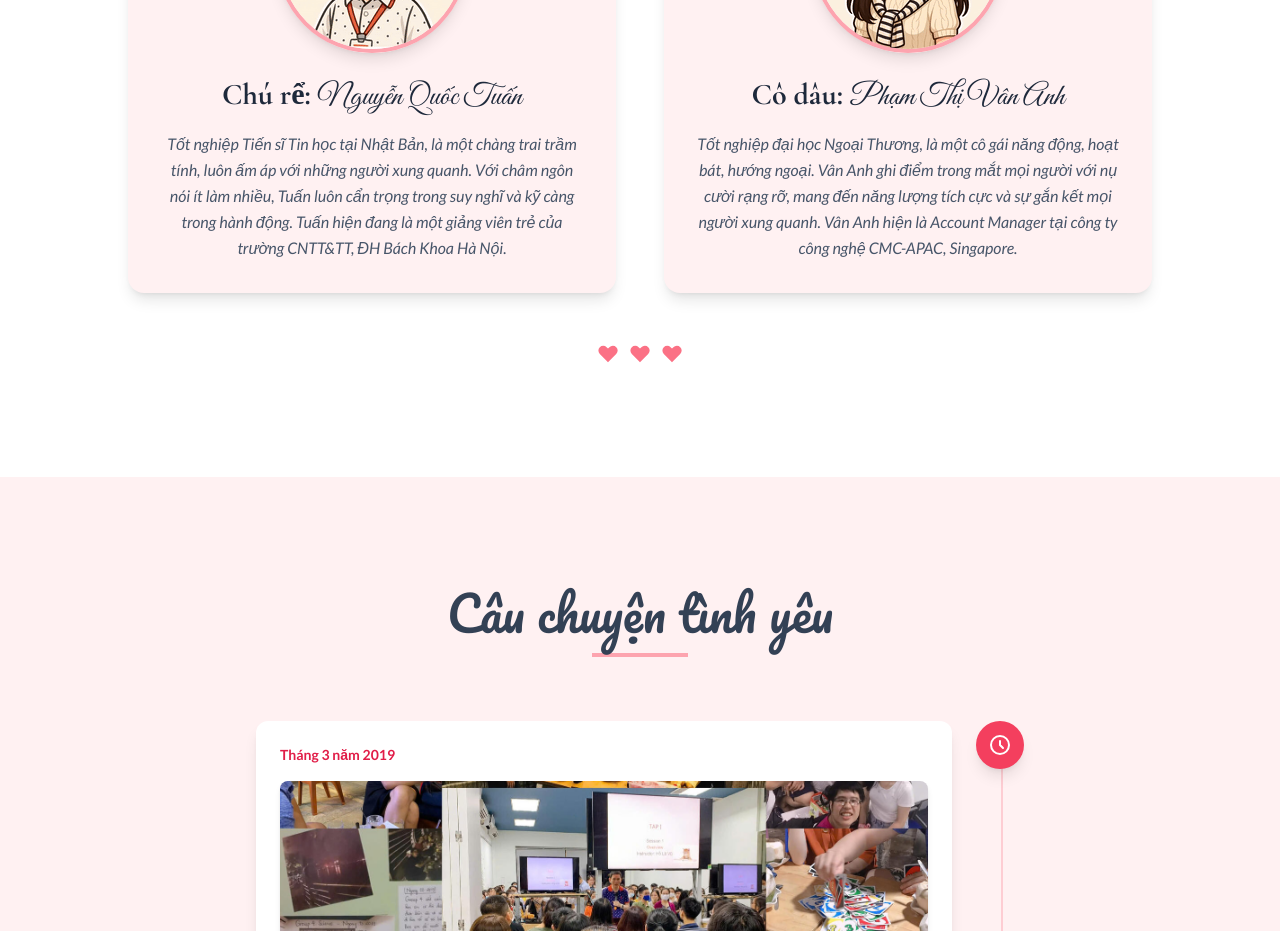
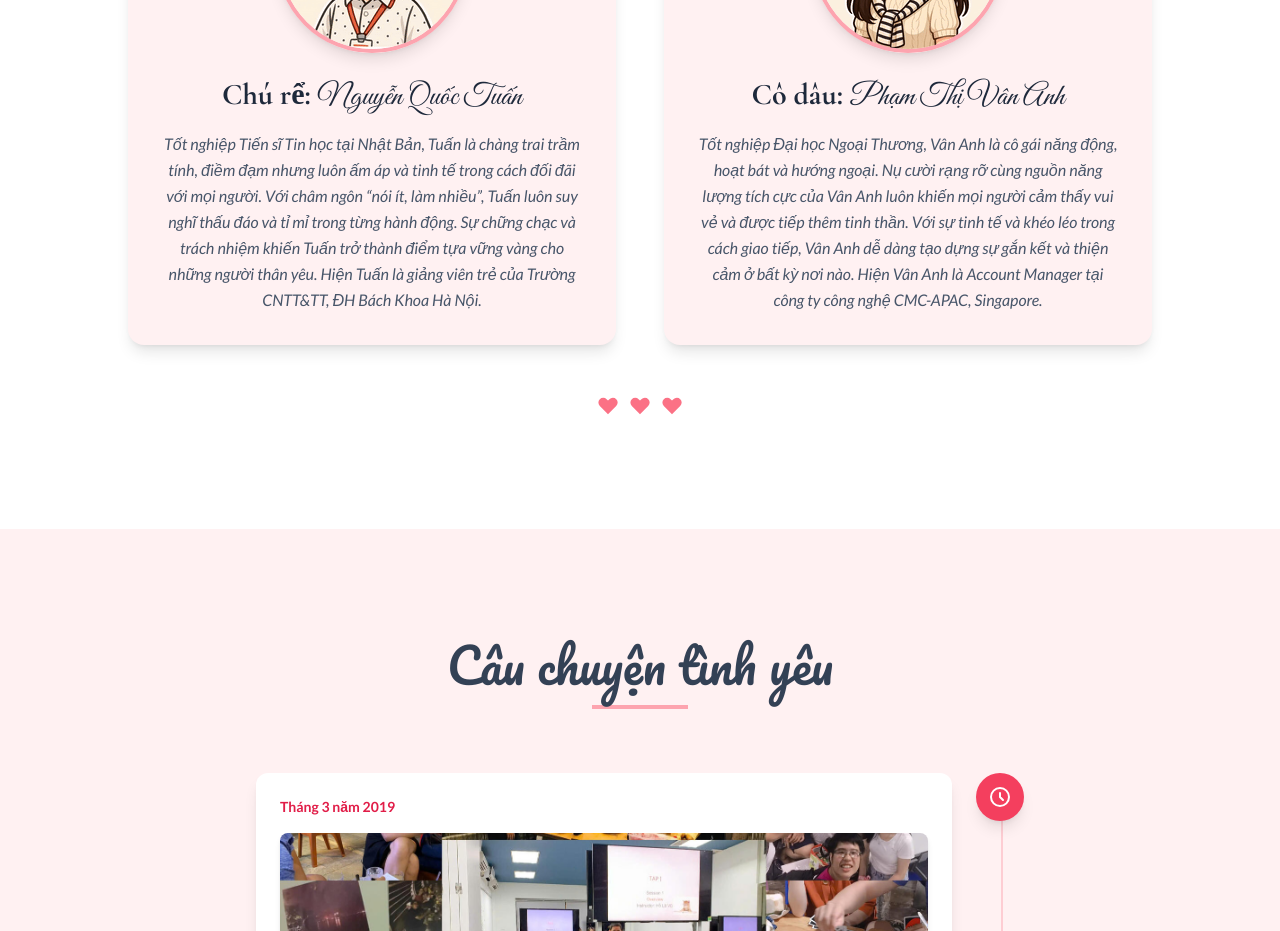
Before and after one commit to nqtuan11192/nqtuan11192.github.io, a React (Vite) app: page / in a window 1280 px wide. Shown: the part 1220-2151 px from the top of the page. Built offline with nearby package versions, Linux system fonts and the light colour scheme; no server answers; the database is empty.

Commit message:
Update info

```diff
--- a/components/CoupleInfo.tsx
+++ b/components/CoupleInfo.tsx
@@ -50,9 +50,10 @@ const CoupleInfo: React.FC = () => {
 
                             {/* Description */}
                             <p className="text-slate-600 italic leading-relaxed">
-                                Tốt nghiệp Tiến sĩ Tin học tại Nhật Bản, là một chàng trai trầm tính, luôn ấm áp với những người xung quanh.
-                                Với châm ngôn nói ít làm nhiều, Tuấn luôn cẩn trọng trong suy nghĩ và kỹ càng trong hành động.
-                                Tuấn hiện đang là một giảng viên trẻ của trường CNTT&TT, ĐH Bách Khoa Hà Nội.
+                                Tốt nghiệp Tiến sĩ Tin học tại Nhật Bản, Tuấn là chàng trai trầm tính, điềm đạm nhưng luôn ấm áp và tinh tế trong cách đối đãi với mọi người.
+                                Với châm ngôn “nói ít, làm nhiều”, Tuấn luôn suy nghĩ thấu đáo và tỉ mỉ trong từng hành động.
+                                Sự chững chạc và trách nhiệm khiến Tuấn trở thành điểm tựa vững vàng cho những người thân yêu.
+                                Hiện Tuấn là giảng viên trẻ của Trường CNTT&TT, ĐH Bách Khoa Hà Nội.
                             </p>
 
                             {/* View More Link
@@ -94,8 +95,10 @@ const CoupleInfo: React.FC = () => {
 
                             {/* Description */}
                             <p className="text-slate-600 italic leading-relaxed">
-                                Tốt nghiệp đại học Ngoại Thương, là một cô gái năng động, hoạt bát, hướng ngoại. Vân Anh ghi điểm trong mắt mọi người với nụ cười rạng rỡ, mang đến năng lượng tích cực và sự gắn kết mọi người xung quanh.
-                                Vân Anh hiện là Account Manager tại công ty công nghệ CMC-APAC, Singapore.
+                                Tốt nghiệp Đại học Ngoại Thương, Vân Anh là cô gái năng động, hoạt bát và hướng ngoại.
+                                Nụ cười rạng rỡ cùng nguồn năng lượng tích cực của Vân Anh luôn khiến mọi người cảm thấy vui vẻ và được tiếp thêm tinh thần.
+                                Với sự tinh tế và khéo léo trong cách giao tiếp, Vân Anh dễ dàng tạo dựng sự gắn kết và thiện cảm ở bất kỳ nơi nào.
+                                Hiện Vân Anh là Account Manager tại công ty công nghệ CMC-APAC, Singapore.
                             </p>
 
                             {/* View More Link
```
